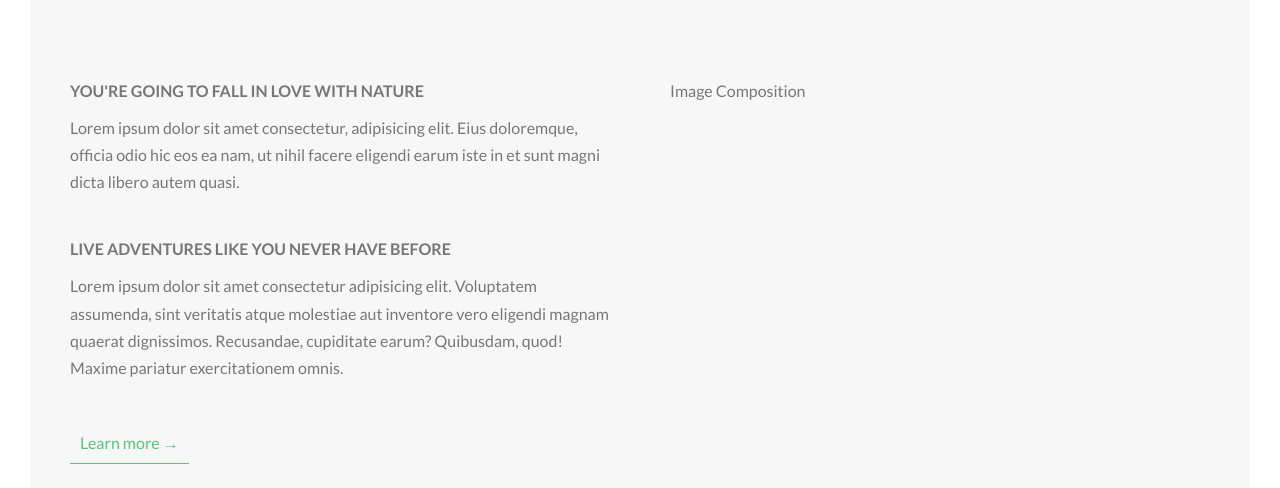
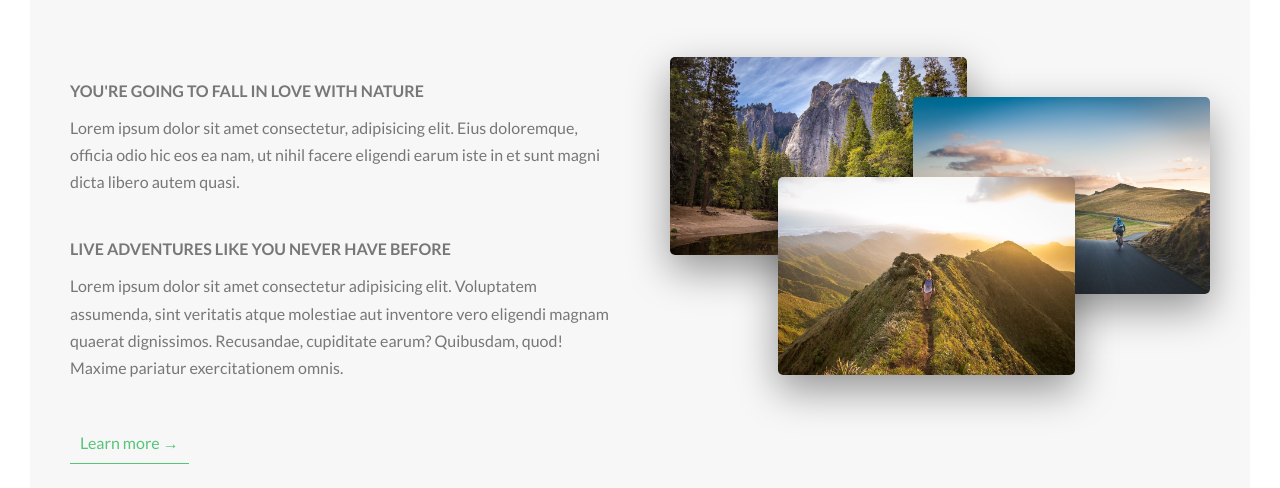
Before and after one commit to jess-alejo/tiny-projects, a website: page 004-natours/index.html in a window 1280 px wide. Shown: the part 943-1431 px from the top of the page. Drawn offline with Linux system fonts and the light colour scheme.

Commit message:
Natours: Building the about section - part 3

```diff
--- a/004-natours/index.html
+++ b/004-natours/index.html
@@ -60,7 +60,25 @@
 
             <a href="#" class="btn-text">Learn more &rarr;</a>
           </div>
-          <div class="col-1-of-2">Image Composition</div>
+          <div class="col-1-of-2">
+            <div class="composition">
+              <img
+                src="img/nat-1-large.jpg"
+                alt="Photo 1"
+                class="composition__photo composition__photo--p1"
+              />
+              <img
+                src="img/nat-2-large.jpg"
+                alt="Photo 2"
+                class="composition__photo composition__photo--p2"
+              />
+              <img
+                src="img/nat-3-large.jpg"
+                alt="Photo 3"
+                class="composition__photo composition__photo--p3"
+              />
+            </div>
+          </div>
         </div>
       </section>
     </main>
--- /dev/null
+++ b/004-natours/sass/components/_compositions.scss
@@ -0,0 +1,41 @@
+.composition {
+  position: relative;
+
+  &__photo {
+    position: absolute;
+    width: 55%;
+
+    box-shadow: 0 1.5rem 4rem rgba($color-black, 0.4);
+    border-radius: 5px;
+    transition: all 0.2s;
+
+    outline-offset: 2rem;
+
+    &--p1 {
+      left: 0;
+      top: -2rem;
+    }
+
+    &--p2 {
+      right: 0;
+      top: 2rem;
+    }
+
+    &--p3 {
+      left: 20%;
+      top: 10rem;
+    }
+
+    &:hover {
+      transform: scale(1.05) translateY(-0.5rem);
+      box-shadow: 0 2.5rem 4rem rgba($color-black, 0.5);
+      z-index: 20;
+
+      outline: 1.5rem solid $color-primary;
+    }
+  }
+
+  &:hover &__photo:not(:hover) {
+    transform: scale(0.95);
+  }
+}
--- a/004-natours/sass/main.scss
+++ b/004-natours/sass/main.scss
@@ -8,6 +8,7 @@
 @import "base/utilities";
 
 @import "components/button";
+@import "components/compositions";
 
 @import "layout/grid";
 @import "layout/header";
```
Also changed, not shown: 004-natours/css/style.css.
